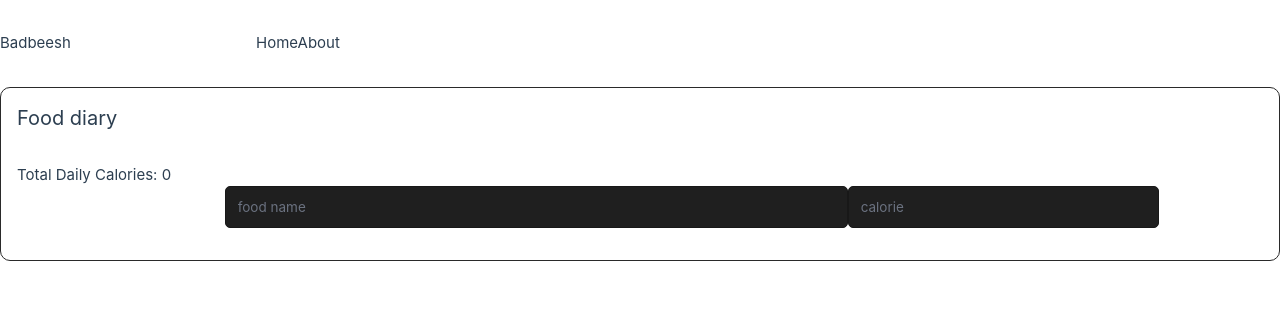
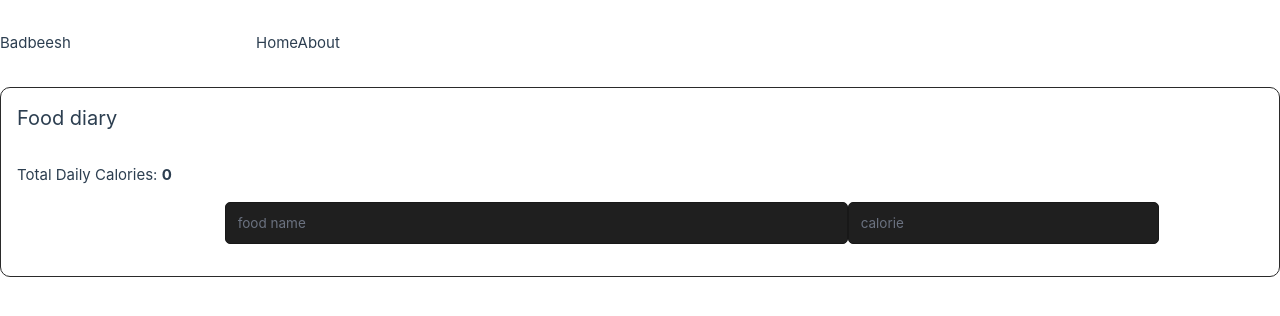
Before and after one commit to rlynjb/badbeesh-vue, a Vue app: page / in a window 1280 px wide. Shown: the top 316 px of the page. Built offline with nearby package versions, Linux system fonts and the light colour scheme.

Commit message:
use composables for daily calories

```diff
--- a/src/assets/main.css
+++ b/src/assets/main.css
@@ -2,3 +2,10 @@
 @tailwind base;
 @tailwind components;
 @tailwind utilities;
+
+input[type='text']:focus {
+  outline: none;
+  border-color: none;
+  -webkit-box-shadow: none;
+  box-shadow: none;
+}
--- a/src/components/Food.vue
+++ b/src/components/Food.vue
@@ -1,6 +1,6 @@
 <template>
   <main class="daily-list">
-    <h4>Total Daily Calories: {{ totalCalories }}</h4>
+    <h4 class="mb-4">Total Daily Calories: <b>{{ totalCalories }}</b></h4>
     <DailyListStyles :name="name">
       <div v-if="fields.length" class="daily-list-container">
         <ul class="daily-list-ul">
@@ -59,7 +59,7 @@ import {
   type ISelfCare,
   SelfCare
 } from '../models/ISelfCare'
-
+import { useTotalDailyCalorie } from '../composables/useTotalDailyCalorie'
 
 import {
   getFoods,
@@ -73,6 +73,8 @@ interface IFood extends ISelfCare {
 class DefaultValue extends SelfCare {
   public calorie: string = ''
 }
+
+let { calculateCalories, totalCalories } = useTotalDailyCalorie()
 
 export default {
   components: {
@@ -96,7 +98,12 @@ export default {
           size: '3',
         }
       ],
-      totalCalories: 0,
+    }
+  },
+
+  computed: {
+    totalCalories() {
+      return totalCalories.value
     }
   },
 
@@ -105,8 +112,7 @@ export default {
 
     getFoods().then(res => {
       this.items = res
-
-      this.calculateDailyCalories()
+      calculateCalories(this.items)
     })
 
     // ref: https://stackoverflow.com/a/75374781
@@ -144,7 +150,7 @@ export default {
       */
 
       updateFood(this.items)
-        .then(r => this.calculateDailyCalories())
+        .then(r => calculateCalories(this.items))
     },
 
     deleteResolver(id: any) {
@@ -158,21 +164,6 @@ export default {
       // fix: https://stackoverflow.com/a/57062363
       return new Date(val!).toLocaleString()
     },
-
-    calculateDailyCalories() {
-      let todaysDate = new Date().toLocaleDateString()
-      let totalCalories = 0;
-
-      let filterFoodsByDate = toRaw(this.items)
-        .filter((r: any) => {
-          return new Date(r.timestamp).toLocaleDateString('en-US') === todaysDate
-        })
-        .forEach((r: any) => {
-          totalCalories += parseInt(r.calorie)
-        })
-
-      this.totalCalories = totalCalories
-    },
   },
 }
 </script>
--- a/src/composables/TotalDailyCalorie.vue
+++ /dev/null
@@ -1,37 +0,0 @@
-<template>
-
-</template>
-
-<script lang="ts">
-import { toRaw } from 'vue'
-
-export default {
-  data() {
-    return {
-      totalCalories: 0,
-      items: [] as object[]
-    }
-  },
-
-  methods: {
-    calculateDailyCalories() {
-      let todaysDate = new Date().toLocaleDateString()
-      let totalCalories = 0;
-
-      let filterFoodsByDate = toRaw(this.items)
-        .filter((r: any) => {
-          return new Date(r.timestamp).toLocaleDateString('en-US') === todaysDate
-        })
-        .forEach((r: any) => {
-          totalCalories += parseInt(r.calorie)
-        })
-
-      this.totalCalories = totalCalories
-    },
-  },
-}
-</script>
-
-<style lang="postcss">
-
-</style>
--- /dev/null
+++ b/src/composables/useTotalDailyCalorie.ts
@@ -0,0 +1,28 @@
+import {
+  ref,
+  onMounted, onUnmounted,
+  toRaw
+} from 'vue'
+
+export function useTotalDailyCalorie() {
+  let totalCalories = ref(0)
+
+  const calculateCalories = (items: object[] = []) => {
+    let todaysDate = new Date().toLocaleDateString()
+
+    totalCalories.value = 0
+
+    return toRaw(items)
+      .filter((r: any) => {
+        return new Date(r.timestamp).toLocaleDateString('en-US') === todaysDate
+      })
+      .forEach((r: any) => {
+        totalCalories.value += parseInt(r.calorie)
+      })
+  }
+
+  return {
+    totalCalories,
+    calculateCalories,
+  }
+}
--- a/src/slots/DailyListStyles.vue
+++ b/src/slots/DailyListStyles.vue
@@ -28,7 +28,7 @@ export default {
 }
 .daily-list--timestamp,
 .daily-list--new .spacer {
-  @apply col-span-2;
+  @apply col-span-2 pt-2;
   font-size: 0.7em;
   line-height: 1;
 }
```
